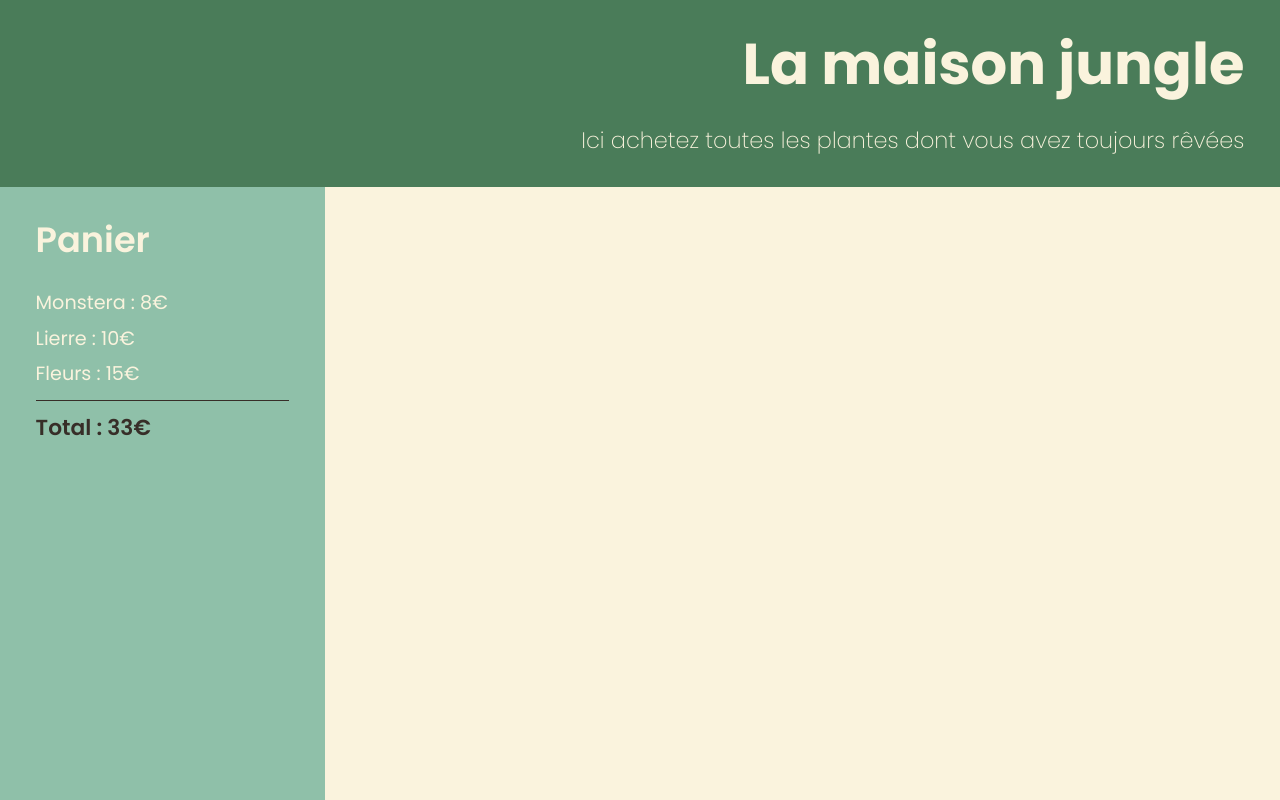
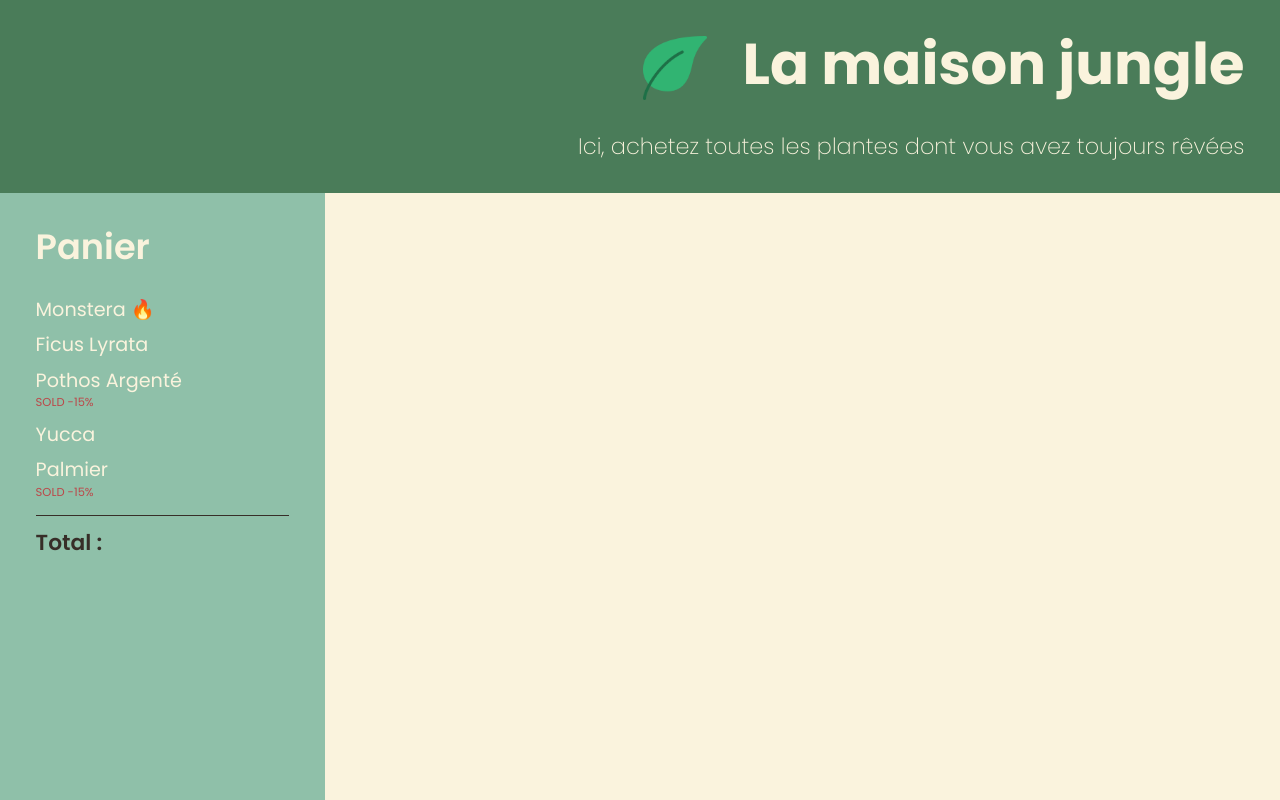
Before and after one commit to BigZoo92/React-Start, a React (Create React App) app: page / in a window 1280 px wide. Built offline with nearby package versions, Linux system fonts and the light colour scheme.

Commit message:
shoppinglist

```diff
--- a/src/components/Banner.js
+++ b/src/components/Banner.js
@@ -1,10 +1,15 @@
+import logo from '../assets/logo.png'
+
 function Header() {
     return (
-        <h1>La maison jungle</h1>
+        <div>
+            <img src={logo} alt="leaf logo" title="leaf logo"></img>
+            <h1>La maison jungle</h1>
+        </div>
     )
 }
 function Description() {
-    const text = "Ici achetez toutes les plantes dont vous avez toujours rêvées"
+    const text = "Ici, achetez toutes les plantes dont vous avez toujours rêvées"
     return (<p>{ text}</p>)
 }
 function Banner() {
--- a/src/components/Card.js
+++ b/src/components/Card.js
@@ -1,15 +1,9 @@
+import ShoppingList from './ShoppingList'
+
 function Card() {
-    const monsteraPrice = 8
-    const ivyPrice = 10
-    const flowerPrice = 15
     return (<aside>
         <h3>Panier</h3>
-        <ul>
-        <li>Monstera : {monsteraPrice}€</li>
-         <li>Lierre : {ivyPrice}€</li>
-         <li>Fleurs : {flowerPrice}€</li>
-         <li>Total : {monsteraPrice + ivyPrice + flowerPrice }€</li>
-        </ul>
+        <ShoppingList />
           </aside>)
     }
 
--- /dev/null
+++ b/src/components/ShoppingList.js
@@ -0,0 +1,53 @@
+const plantList = [
+    {
+        name: 'monstera',
+        category: 'classique',
+        id: '1ed',
+        isBestSale: true,
+        isSpecialOffer: false,
+    },
+    {
+        name: 'ficus lyrata',
+        category: 'classique',
+        id: '2ed',
+        isBestSale: false,
+        isSpecialOffer: false,
+    },
+    {
+        name: 'pothos argenté',
+        category: 'classique',
+        id: '3ed',
+        isBestSale: false,
+        isSpecialOffer: true,
+    },
+    {
+        name: 'yucca',
+        category: 'classique',
+        id: '4ed',
+        isBestSale: false,
+        isSpecialOffer: false,
+    },
+    {
+        name: 'palmier',
+        category: 'classique',
+        id: '5ed',
+        isBestSale: false,
+        isSpecialOffer: true,
+    }
+]
+
+function ShoppingList() {
+    return (
+        <ul>
+            {plantList.map((plant) => (
+                <li key={ plant.id }>
+                   {plant.name} {plant.isBestSale && <span>🔥</span>}
+                    {plant.isSpecialOffer && <div>sold -15%</div>}
+                </li>
+            ))}
+            <li>Total : </li>
+        </ul>
+    )
+}
+
+export default ShoppingList
--- a/src/style/sass/components/_card.scss
+++ b/src/style/sass/components/_card.scss
@@ -11,7 +11,14 @@ aside{
         flex-direction: column;
         gap: calc($marge - 1.5vw);
         li{
-            &:nth-of-type(4){
+            text-transform: capitalize;
+            div{
+                font-size: clamp(0.6em, 0.8vw, 0.8em);
+                color: $color-red;
+                padding-top: 7px;
+                text-transform: uppercase;
+            }
+            &:nth-last-of-type(1){
             font-size: clamp(1.25rem, 1.7vw, 1.75rem);
             font-weight: 600;
             color: $color-marron;
--- a/src/style/sass/components/_header.scss
+++ b/src/style/sass/components/_header.scss
@@ -6,6 +6,14 @@ header{
     padding: $marge;
     background: $color-forest;
     color: $color-beige;
+    div{
+        display: flex;
+        align-items: stretch;
+        gap: $marge;
+        img{
+            width: clamp(35px, 5vw, 6em);
+        }
+    }
     p{
         font-size: clamp(1em, 1.75vw, 1.5em);
         font-weight: 200;
--- a/src/style/sass/utils/_variables.scss
+++ b/src/style/sass/utils/_variables.scss
@@ -4,4 +4,5 @@ $color-vert: #8fc0a9;
 $color-cyan: #68b0ab;
 $color-forest: #4a7c59;
 $color-marron: #372e28;
+$color-red: #bc4749;
 $marge: calc(10px + 2vw);
--- a/src/style/style.css
+++ b/src/style/style.css
@@ -189,6 +189,14 @@ header {
   background: #4a7c59;
   color: #faf3dd;
 }
+header div {
+  display: flex;
+  align-items: stretch;
+  gap: calc(10px + 2vw);
+}
+header div img {
+  width: clamp(35px, 5vw, 6em);
+}
 header p {
   font-size: clamp(1em, 1.75vw, 1.5em);
   font-weight: 200;
@@ -209,7 +217,16 @@ aside ul {
   flex-direction: column;
   gap: calc(10px + 2vw - 1.5vw);
 }
-aside ul li:nth-of-type(4) {
+aside ul li {
+  text-transform: capitalize;
+}
+aside ul li div {
+  font-size: clamp(0.6em, 0.8vw, 0.8em);
+  color: #bc4749;
+  padding-top: 7px;
+  text-transform: uppercase;
+}
+aside ul li:nth-last-of-type(1) {
   font-size: clamp(1.25rem, 1.7vw, 1.75rem);
   font-weight: 600;
   color: #372e28;
```
Also changed, not shown: src/assets/logo.png (added), 1 other file (tests, documents, lock files or other folders).
